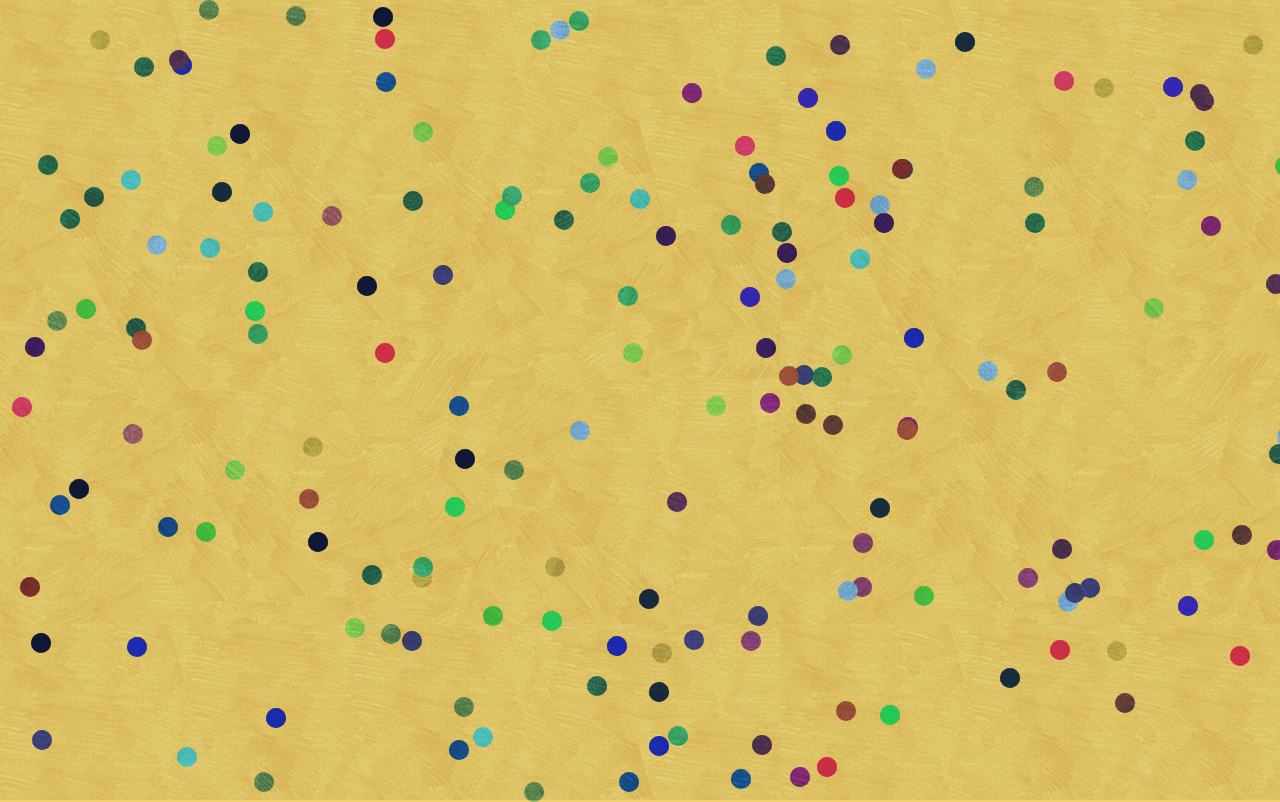
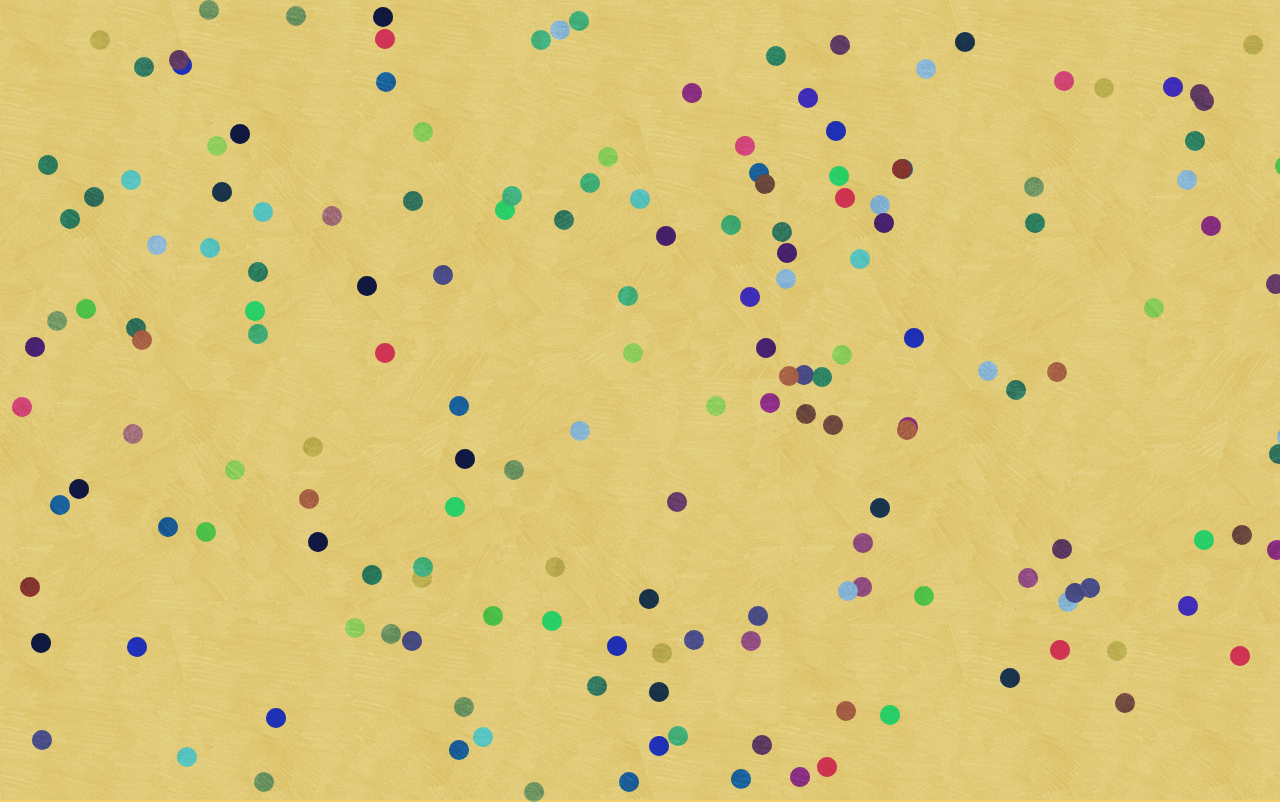
Before and after one commit to jamesshedden/coloured-circles, a website: page index.html in a window 1280 px wide. Drawn offline with Linux system fonts and the light colour scheme.

Commit message:
Reducing overlays

```diff
--- a/index.html
+++ b/index.html
@@ -9,6 +9,7 @@
   ">
     <div style="
       background-image: url('./background.png');
+      opacity: 0.8;
       mix-blend-mode: overlay;
       width: 100%;
       height: 100%;
@@ -18,7 +19,7 @@
     <div
     style="
       background: black;
-      opacity: 0.4;
+      opacity: 0.2;
       mix-blend-mode: overlay;
       width: 100%;
       height: 100%;
```
